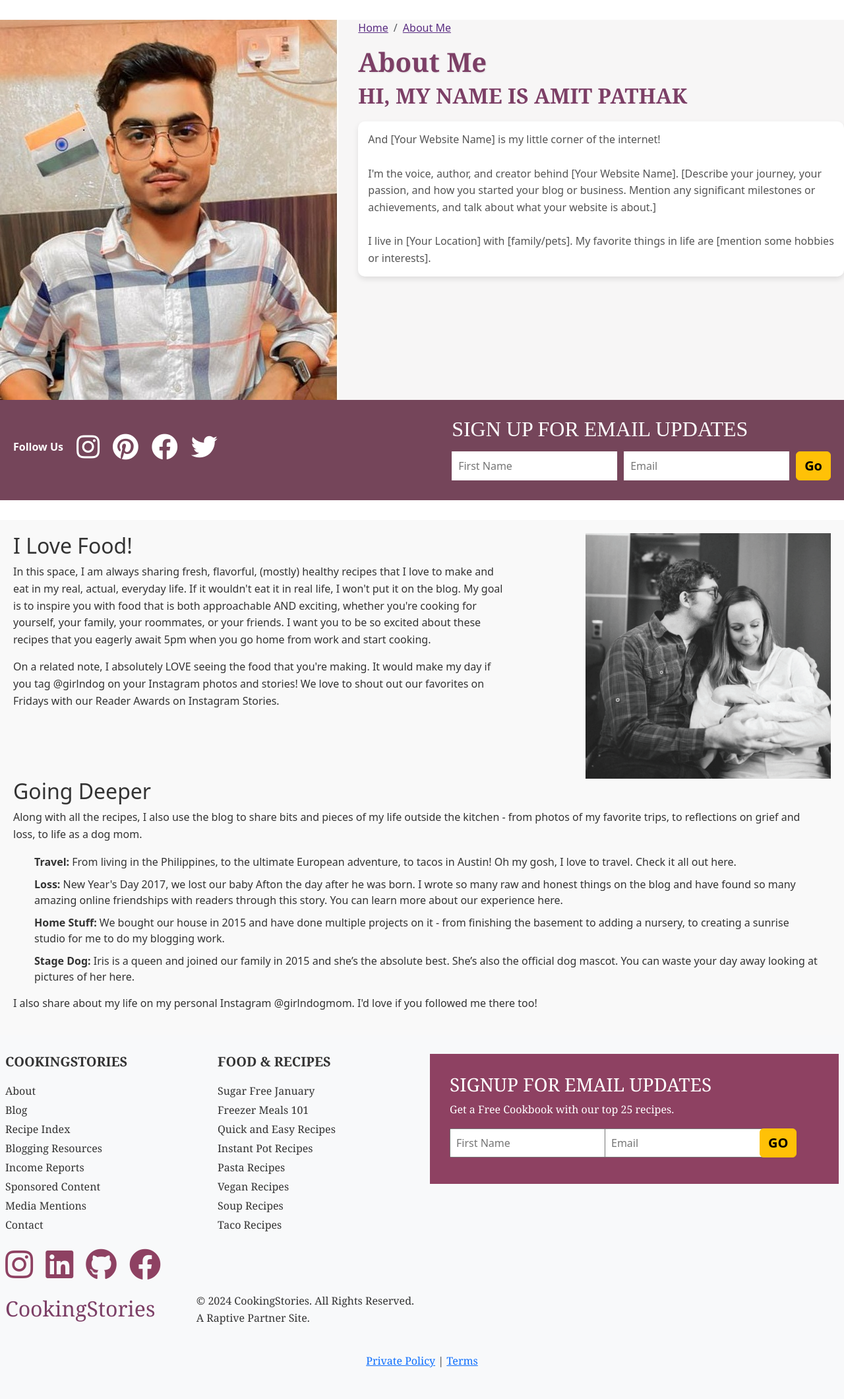
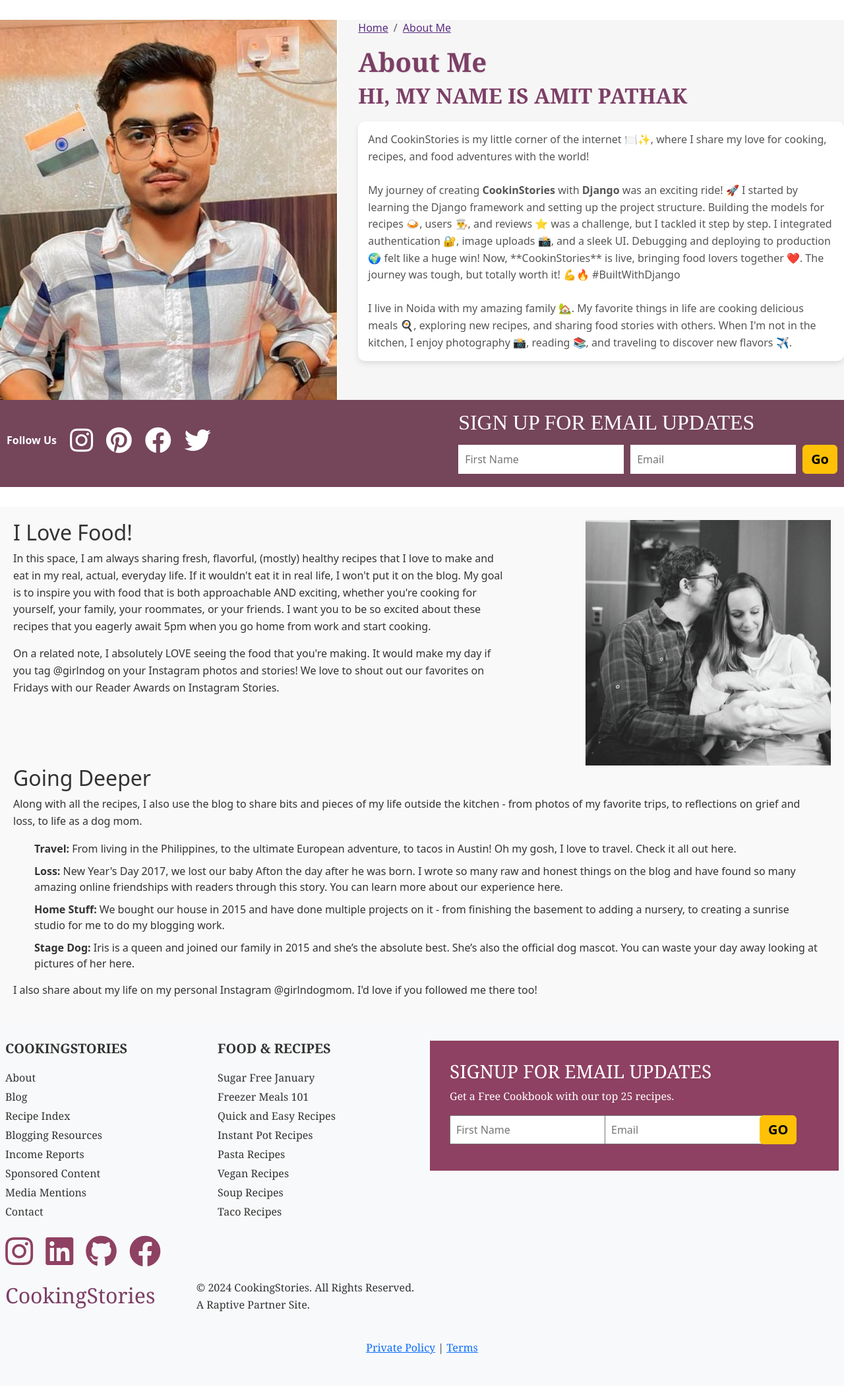
Before and after one commit to Amitp0070/CookingStories, a Django app: page /about/ in a window 1280 px wide. Shown: the part 73-2193 px from the top of the page at 66% size. After the commit the page ends 2125 px from the top, so only its background shows below. Run offline with Django 4.2, Linux system fonts and the light colour scheme; some libraries are stand-ins or nearby versions.

Commit message:
`Updated CSS styles across multiple templates to add overflow-x: hidden and other minor adjustments`

```diff
--- a/templates/Cookingstories/about.html
+++ b/templates/Cookingstories/about.html
@@ -2,10 +2,9 @@
 {% load static %}
 {% block css %}
 <style>
-    /* body {
-        font-family: 'Arial', sans-serif;
-        background-color: #f8f9fa;
-    } */
+    body {
+        overflow-x: hidden;
+    }
 
     .about-section {
         margin: 30px 0;
@@ -66,7 +65,7 @@
     .footer-section {
         background-color: #75455a;
         color: #fff;
-        padding: 20px;
+        padding: 10px;
         display: flex;
         flex-wrap: wrap;
         justify-content: space-between;
@@ -242,12 +241,17 @@
             <h1 class="about-heading">About Me</h1>
             <h2 class="about-subheading">HI, MY NAME IS AMIT PATHAK</h2>
             <p class="about-text">
-                And [Your Website Name] is my little corner of the internet! <br><br>
-                I'm the voice, author, and creator behind [Your Website Name]. [Describe your journey, your passion, and
-                how you started your blog or business. Mention any significant milestones or achievements, and talk
-                about what your website is about.]<br><br>
-                I live in [Your Location] with [family/pets]. My favorite things in life are [mention some hobbies or
-                interests].
+                And CookinStories is my little corner of the internet 🍽️✨, where I share my love for cooking, recipes,
+                and food adventures with the world! <br><br>
+                My journey of creating <b>CookinStories</b> with <b>Django</b> was an exciting ride! 🚀 I started by
+                learning the Django framework and setting up the project structure. Building the models for
+                recipes 🍛, users 👨‍🍳, and reviews ⭐ was a challenge, but I tackled it step by step. I integrated
+                authentication 🔐, image uploads 📸, and a sleek UI. Debugging and deploying to production 🌍 felt
+                like a huge win! Now, **CookinStories** is live, bringing food lovers together ❤️. The journey was
+                tough, but totally worth it! 💪🔥 #BuiltWithDjango<br><br>
+                I live in Noida with my amazing family 🏡. My favorite things in life are cooking delicious
+                meals 🍳, exploring new recipes, and sharing food stories with others. When I'm not in the kitchen, I
+                enjoy photography 📸, reading 📚, and traveling to discover new flavors ✈️.
             </p>
         </div>
     </div>
--- a/templates/Cookingstories/detail.html
+++ b/templates/Cookingstories/detail.html
@@ -3,11 +3,15 @@
 
 {% block css %}
 <style>
+    body {
+        overflow-x: hidden;
+    }
     .article-img {
         width: 100%;
         height: 300px;
         object-fit: cover;
         object-position: center;
+        overflow: hidden;
     }
 </style>
 {% endblock css %}
```
Also changed, not shown: templates/Cookingstories/contact.html (+18 -4 lines), templates/Cookingstories/home.html (+6 -5 lines).
